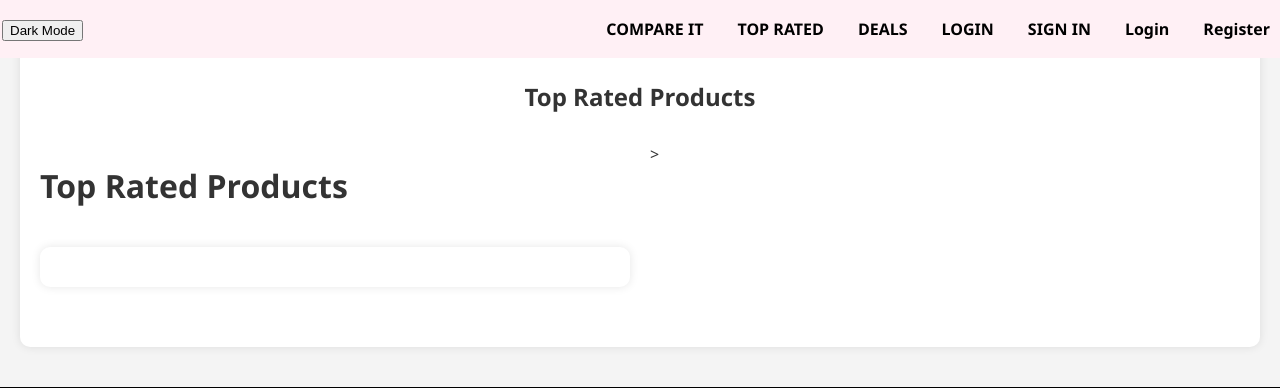
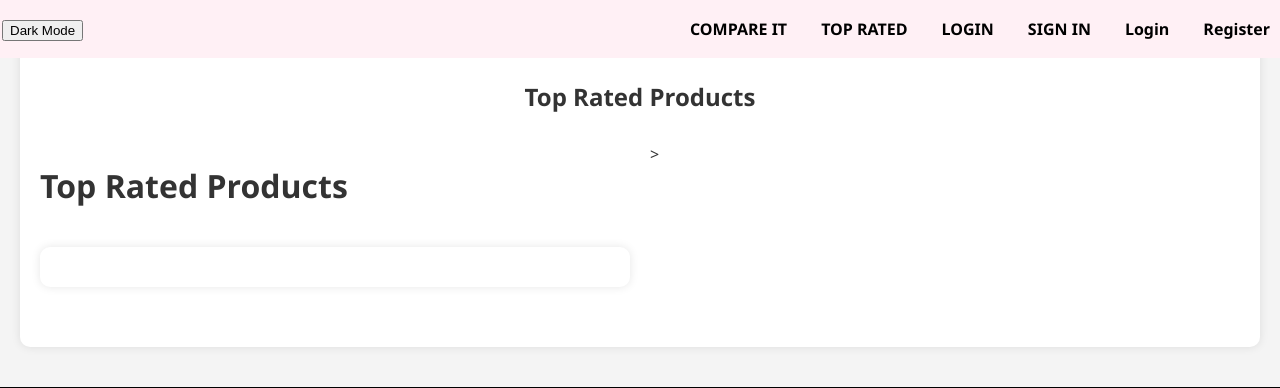
Before and after one commit to tl21thebe/Query-Queens, a PHP site: page /php/ratedProducts.php in a window 1280 px wide. Shown: the top 388 px of the page. Run offline with PHP 8.4, Linux system fonts and the light colour scheme.

Commit message:
Update header.php

```diff
--- a/php/header.php
+++ b/php/header.php
@@ -44,7 +44,7 @@
     <meta charset="UTF-8">
     <meta name="viewport" content="width=device-width, initial-scale=1.0">
     <title>Compare It</title>
-    <link rel="stylesheet" href="<?php echo $base_url; ?>css/style.css">
+    <link rel="stylesheet" href="<?php echo $base_url; ?>../css/style.css">
     <script>
         // Early theme initialization
         (function()
@@ -76,9 +76,8 @@
         </div>
 
         <div class="nav-links">
-            <a href="<?php echo $base_url; ?>CompareIt.php">COMPARE IT</a>
+            <a href="<?php echo $base_url; ?>products.php">COMPARE IT</a>
             <a href="<?php echo $base_url; ?>ratedProducts.php">TOP RATED</a>
-            <a href="<?php echo $base_url; ?>deals.php">DEALS</a>
             <a href="<?php echo $base_url; ?>login.php">LOGIN</a>
             <a href="<?php echo $base_url; ?>signup.php">SIGN IN</a>
             <?php if (isLoggedIn()): ?>
@@ -94,6 +93,6 @@
     </nav>
 </header>
 <!-- Load theme script after DOM is ready -->
-<script src="<?php echo $base_url; ?>js/theme.js"></script>
+<script src="<?php echo $base_url; ?>../js/theme.js"></script>
 
 <main>
```
